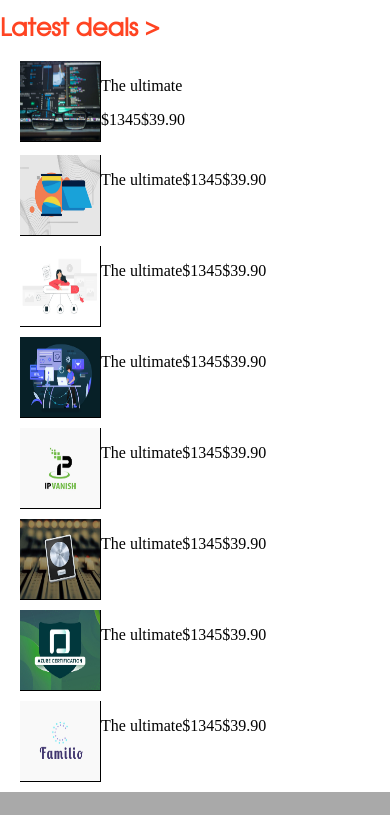
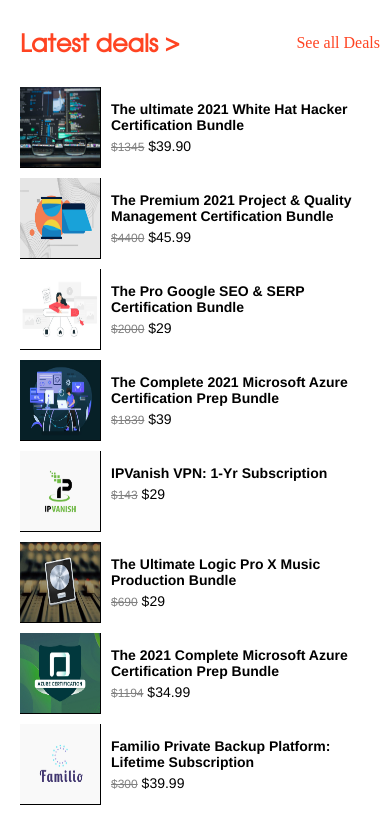
Before and after one commit to kiranitor123/PERMA_Clone, a website: page index.html in a window 390 px wide. Shown: the part 8609-9424 px from the top of the page. Drawn offline with Linux system fonts and the light colour scheme.

Commit message:
Add alignment and styling to latest deals section, making it responsive

```diff
--- a/index.html
+++ b/index.html
@@ -469,49 +469,66 @@
     </div>
   </div>
   <div class="latest-deals">
-    <h2 class="title-red">Latest deals > </h2>
+    <div class="ld-header">
+      <h2 class="title-red">Latest deals > </h2>
+      <a href="">See all Deals</a>
+    </div>
     <div class="ld-container">
       <div class="ld-card">
         <img src="./img/deals/sale_28088_primary_image.jpg" alt="">
-        <div>
-          <p>The ultimate</p>
-          <p><span>$1345</span>$39.90</p>
+        <div class="ld-card-description">
+          <p>The ultimate 2021 White Hat Hacker Certification Bundle</p>
+          <p><span>$1345</span> $39.90</p>
         </div>
       </div>
       <div class="ld-card">
         <img src="./img/deals/sale_162647_primary_image.jpg" alt="">
-        <p>The ultimate</p>
-        <p><span>$1345</span>$39.90</p>
+        <div class="ld-card-description">
+          <p>The Premium 2021 Project & Quality Management Certification Bundle</p>
+          <p><span>$4400</span> $45.99</p>
+        </div>
       </div>
       <div class="ld-card">
         <img src="./img/deals/sale_24707_primary_image.jpg" alt="">
-        <p>The ultimate</p>
-        <p><span>$1345</span>$39.90</p>
+        <div class="ld-card-description">
+          <p>The Pro Google SEO & SERP Certification Bundle</p>
+          <p><span>$2000</span> $29</p>
+        </div>
       </div>
       <div class="ld-card">
         <img src="./img/deals/sale_25748_primary_image.jpg" alt="">
-        <p>The ultimate</p>
-        <p><span>$1345</span>$39.90</p>
+        <div class="ld-card-description">
+          <p>The Complete 2021 Microsoft Azure Certification Prep Bundle</p>
+          <p><span>$1839</span> $39</p>
+        </div>
       </div>
       <div class="ld-card">
         <img src="./img/deals/sale_162254_primary_image.jpg" alt="">
-        <p>The ultimate</p>
-        <p><span>$1345</span>$39.90</p>
+        <div class="ld-card-description">
+          <p>IPVanish VPN: 1-Yr Subscription</p>
+          <p><span>$143</span> $29</p>
+        </div>
       </div>
       <div class="ld-card">
         <img src="./img/deals/sale_18296_primary_image.jpg" alt="">
-        <p>The ultimate</p>
-        <p><span>$1345</span>$39.90</p>
+        <div class="ld-card-description">
+          <p>The Ultimate Logic Pro X Music Production Bundle</p>
+          <p><span>$690</span> $29</p>
+        </div>
       </div>
       <div class="ld-card">
         <img src="./img/deals/sale_148067_primary_image.jpg" alt="">
-        <p>The ultimate</p>
-        <p><span>$1345</span>$39.90</p>
+        <div class="ld-card-description">
+          <p>The 2021 Complete Microsoft Azure Certification Prep Bundle</p>
+          <p><span>$1194</span> $34.99</p>
+        </div>
       </div>
       <div class="ld-card">
         <img src="./img/deals/sale_162717_primary_image.jpg" alt="">
-        <p>The ultimate</p>
-        <p><span>$1345</span>$39.90</p>
+        <div class="ld-card-description">
+          <p>Familio Private Backup Platform: Lifetime Subscription</p>
+          <p><span>$300</span> $39.99</p>
+        </div>
       </div>
     </div>
   </div>
--- a/main.css
+++ b/main.css
@@ -99,6 +99,18 @@
 .latest-funding {
   width: auto;
   background-color: violet;
+}
+
+.ld-header {
+  display: flex;
+  justify-content: space-between;
+  padding-left: 20px;
+}
+
+.ld-header a {
+  padding: 20px 10px 0 0;
+  color: #FF4422;
+  font-size: 16px;
 }
 
 .faColor {
@@ -259,9 +271,6 @@
  url('./img/topics/distract/amplified-368x276.jpg');
 }
 
-
-
-
 .highlight-card:nth-child(1) {
  background-image:
  linear-gradient(to bottom, rgba(255, 0, 0, 0.0), rgba(0, 0, 0, 1)),
@@ -291,7 +300,8 @@
   margin: 10px 20px;
 }
 
-.ln-card img, .ld-card img {
+.ln-card img,
+.ld-card img {
   width: 5rem;
   height: 5rem;
   border-right: 1px solid #000;
@@ -320,6 +330,29 @@
   font-family: ARS Maquette, helvetica neue, arial, sans-serif;
   font-size: 12px;
   color: gray;
+}
+
+.ld-card-description {
+  margin-left: 10px;
+}
+
+.ld-card-description p:nth-of-type(1) {
+  font-family: ARS Maquette, helvetica neue, arial, sans-serif;
+  font-size: 14px;
+  margin-bottom: 5px;
+  font-weight: bold;
+}
+
+.ld-card-description p:nth-of-type(2) {
+  font-family: ARS Maquette, helvetica neue, arial, sans-serif;
+  font-size: 14px;
+  margin-top: 5px;
+}
+
+.ld-card-description p:nth-of-type(2) span {
+  text-decoration: line-through;
+  color: gray;
+  font-size: 12px;
 }
 
 .lf-card-title {
@@ -466,6 +499,25 @@
     padding: 0;
   }
 
+  .ld-card {
+    flex-direction: column;
+    margin: 10px;
+  }
+
+  .ld-card img {
+    height: auto;
+    width: 100%;
+  }
+
+  .ld-card-text h3 {
+    margin-top: 5px;
+  }
+
+  .ld-card-text h3,
+  .ld-card-text p {
+    padding: 0;
+  }
+
   .lf-card:last-child {
     display: none;
   }
```
